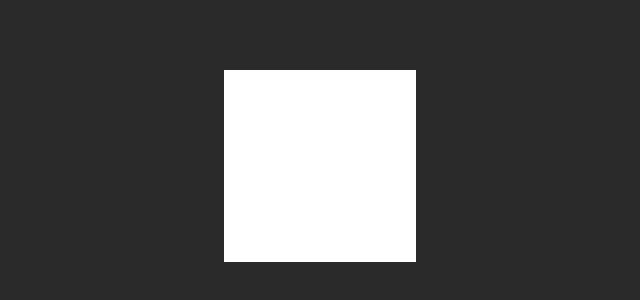
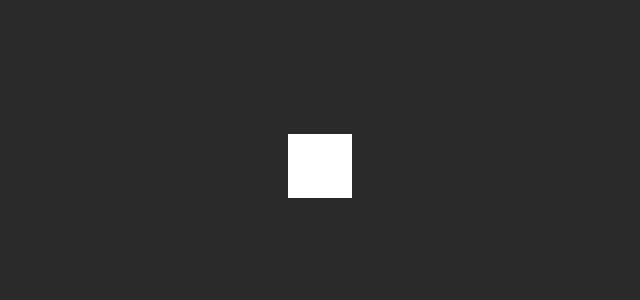
Before and after one commit to Elijah80/etch-a-sketch, a plain HTML site: page index.html in a window 1280 px wide. Shown: the part 234-534 px from the top of the page, without its empty margins (0-640 px from the left). Drawn offline with Linux system fonts and the light colour scheme.

Commit message:
Added Event Listener to each div
Added an event listener to each div to change the background color of
each div when the mouse hovers over it.

```diff
--- a/script.js
+++ b/script.js
@@ -19,6 +19,10 @@ function createSketchArea(gridSize) {
 			for (let j = 0; j < gridSize; ++j) {
 				const gridItem = createElement('div', 'grid-item')
 
+        gridItem.addEventListener('mouseover', function() {
+          gridItem.style.backgroundColor = '#000';
+        });
+
 				gridRow.appendChild(gridItem)
 			}
 
@@ -32,4 +36,4 @@ function createSketchArea(gridSize) {
   container.appendChild(sketchArea);
 }
 
-createSketchArea(48)
+createSketchArea(16)
```
Also changed, not shown: style.css (line endings or trailing spaces).
